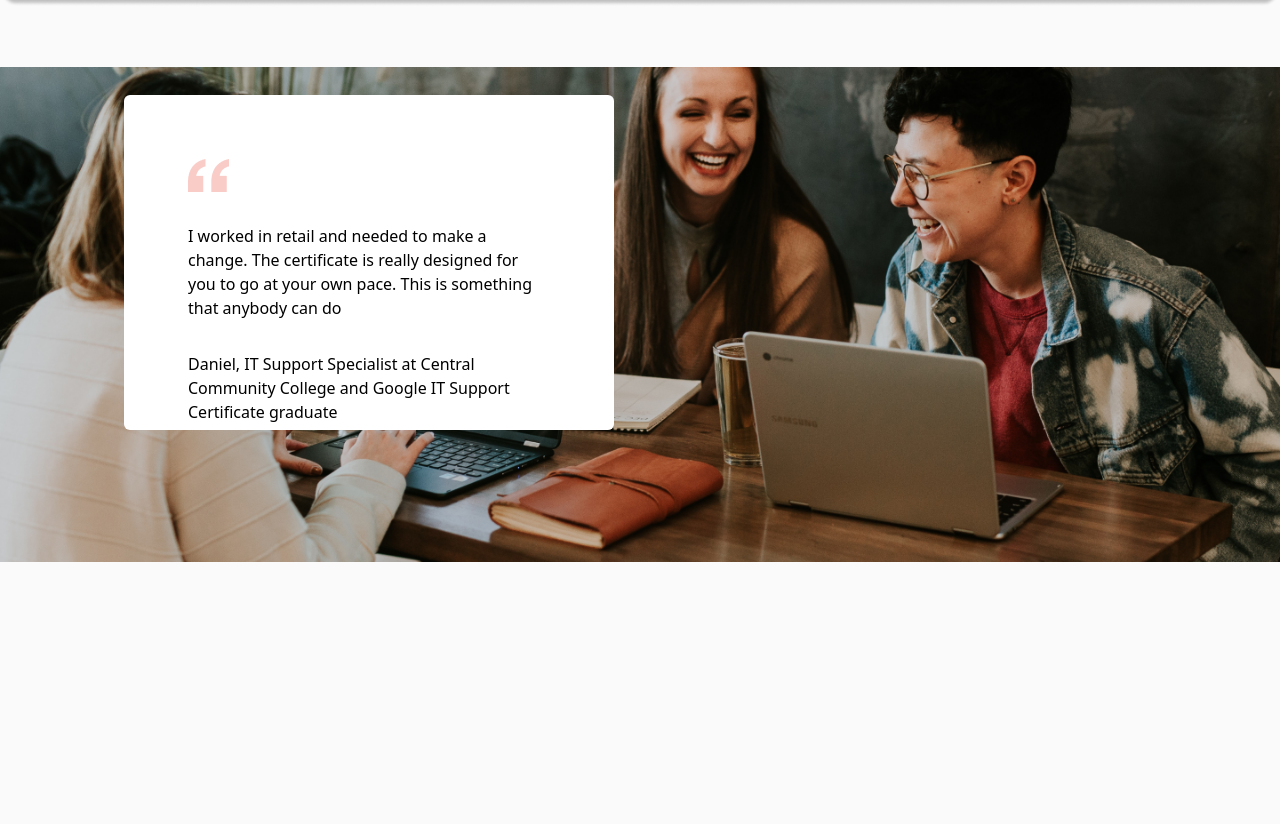
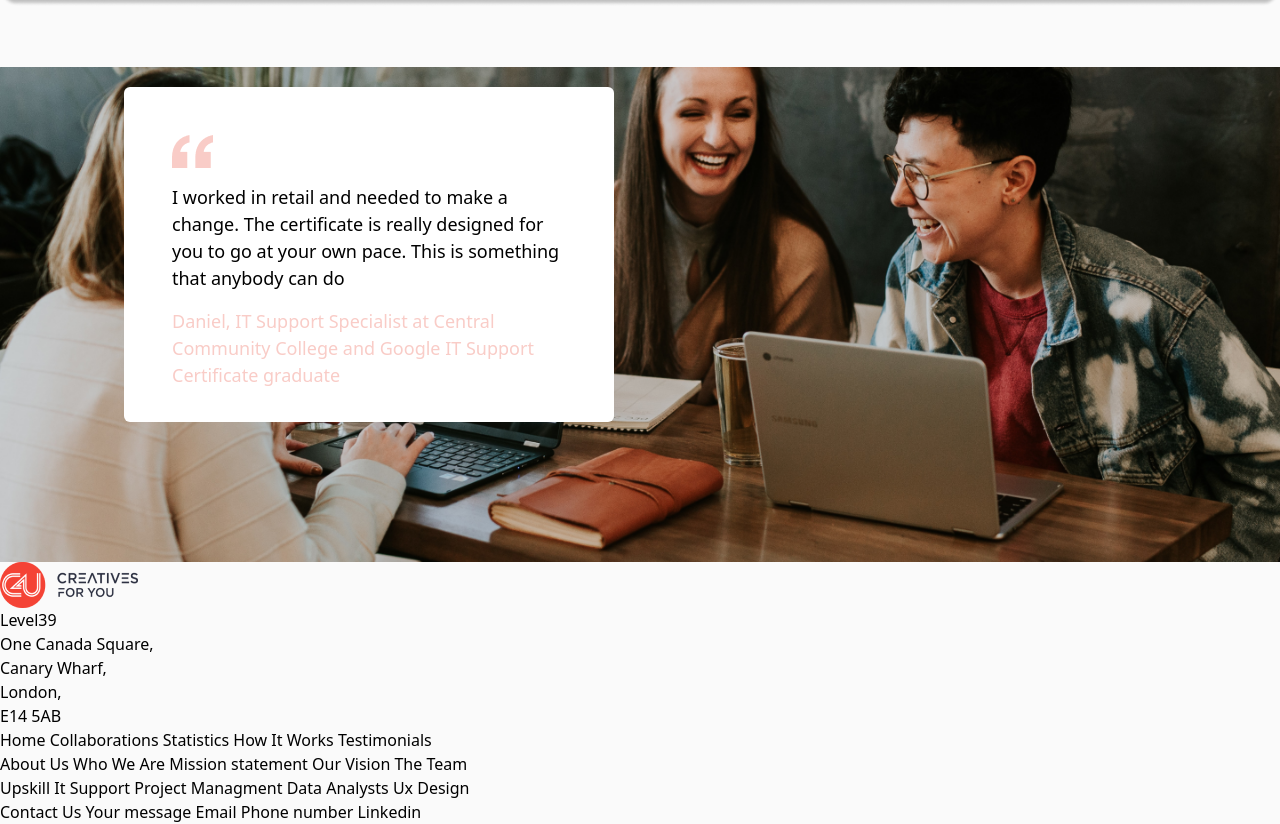
Before and after one commit to Tanzim-ahmed-ratin/Tailwind_assing, a website built with Vite: page index.html in a window 1280 px wide. Shown: the part 7664-8488 px from the top of the page. Before the commit the page ends 8226 px from the top, so only its background shows below. Built offline with nearby package versions, Linux system fonts and the light colour scheme.

Commit message:
problem solved in application section position proparty

```diff
--- a/index.html
+++ b/index.html
@@ -252,19 +252,56 @@
     </div>
    </section>
    <!--application section-->
-   <section class="mt-[60px] container mx-auto">
-    <div class="absolute">
-        <img class="invisible md:visible" src="image/brooke-cagle-g1Kr4Ozfoac-unsplash 2.png" alt="">
+   <section class="mt-[60px] container mx-auto relative">
+    <div>
+        <img class="" src="image/brooke-cagle-g1Kr4Ozfoac-unsplash 2.png" alt="">
     </div>
-    <div class="p-16 space-y-8 bg-white h-[335px] w-[490px] relative rounded-md left-10 md:left-[124px] md:top-7 ">
-        <img src="image/hey.png" alt="">
-        <p>I worked in retail and needed to make a change. The certificate is really designed for you to go at your own pace. This is something that anybody can do</p>
-        <p>Daniel, IT Support Specialist at Central Community College and Google IT Support Certificate graduate</p>
+    <div class="md:p-12 p-4 md:space-y-4 space-y-4 bg-white h-[200px] md:h-[335px] w-[490px] absolute rounded-md left-10 md:left-[124px] top-5">
+        <img class="md:size-fit size-4" src="image/hey.png" alt="">
+        <p class="text-[16px] md:text-[18px]">I worked in retail and needed to make a change. The certificate is really designed for you to go at your own pace. This is something that anybody can do</p>
+        <p class="text-[#F9CCC7] text-[16px] md:text-[18px]">Daniel, IT Support Specialist at Central Community College and Google IT Support Certificate graduate</p>
     </div>
    </section>
    <!--footer section-->
-   <footer>
-
+   <footer class="">
+    <div class="">
+        <div>
+            <img class="size-fit" src="image/c4u full logo_2022 1.png" alt="">
+            <span>Level39 <br>
+                One Canada Square, <br>
+                Canary Wharf, <br>
+                London, <br>
+                E14 5AB</span>
+        </div>
+        <div>
+            <span>Home</span>
+            <span>Collaborations</span>
+            <span>Statistics</span>
+            <span>How It Works </span>
+            <span>Testimonials</span>
+        </div>
+        <div>
+            <span>About Us</span>
+            <span>Who We Are</span>
+            <span>Mission statement </span>
+            <span>Our Vision </span>
+            <span>The  Team </span>
+        </div>
+        <div>
+            <span>Upskill</span>
+            <span>It Support </span>
+            <span>Project Managment </span>
+            <span>Data Analysts</span>
+            <span>Ux Design</span>
+        </div>
+        <div>
+            <span>Contact Us </span>
+            <span>Your message </span>
+            <span>Email </span>
+            <span>Phone number </span>
+            <span>Linkedin </span>
+        </div>
+    </div>
    </footer>
 
 </body>
```
